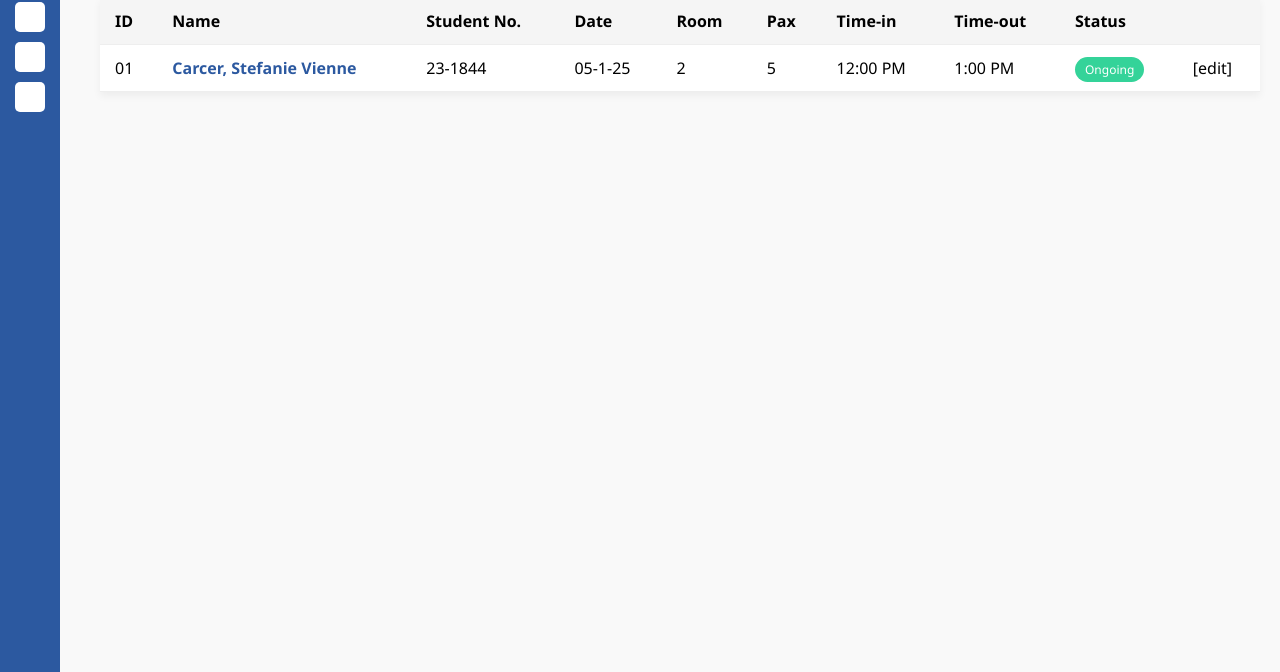
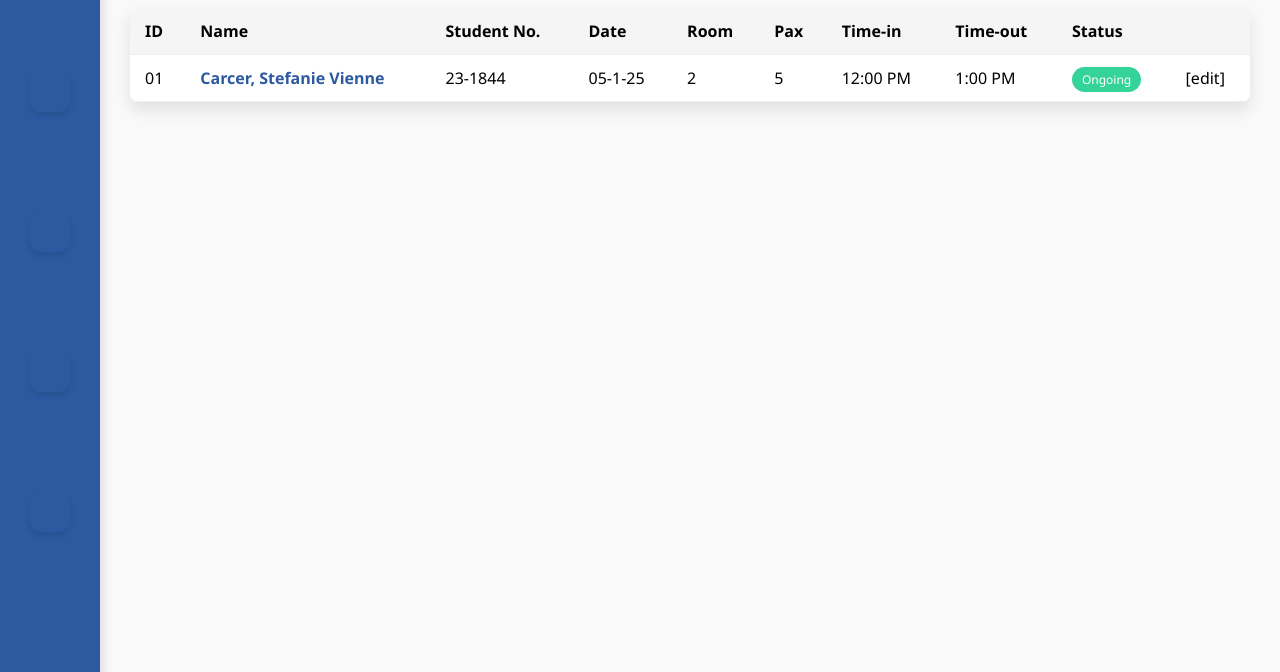
Before and after one commit to JLParan/RESERVATION, a website: page public/admin.html in a window 1280 px wide. Shown: the part 128-800 px from the top of the page. Drawn offline with Linux system fonts and the light colour scheme.

Commit message:
Update admin.css

```diff
--- a/public/admin.css
+++ b/public/admin.css
@@ -8,31 +8,68 @@ body {
     position: fixed;
     top: 0;
     left: 0;
-  width: 60px;
+    width: 80px; /* Increased width for better icon visibility */
     height: 100vh;
     background-color: #2c59a0;
     display: flex;
     flex-direction: column;
     align-items: center;
-  padding-top: 10px;
+    padding-top: 20px; /* Increased padding for better spacing */
+    border-top-right-radius: 15px; /* Rounded top corner */
+    border-bottom-right-radius: 15px; /* Rounded bottom corner */
+    box-shadow: 4px 0 8px rgba(0, 0, 0, 0.1); /* Subtle shadow for depth */
+    transition: all 0.3s ease;
+  }
+
+  .sidebar:hover {
+    width: 100px; /* Expand width on hover */
   }
 
   .logo {
-  width: 40px;
-  margin-bottom: 30px;
+    width: 50px; /* Slightly larger logo */
+    margin-bottom: 80px; /* More space for logo */
+    transition: all 0.3s ease;
   }
 
-.nav-icons .icon {
-  width: 30px;
-  height: 30px;
-  background-color: white;
-  margin: 10px 0;
-  border-radius: 5px;
+  .nav-icons {
+    display: flex;
+    flex-direction: column;
+    align-items: center;
+    width: 100%;
+  }
+
+  .icon {
+    width: 40px; /* Increased icon size for better visibility */
+    height: 40px;
+    background-color: 2c59a0;
+    margin: 50px 0;
+    border-radius: 30%;
+    display: flex;
+    justify-content: center;
+    align-items: center;
+    box-shadow: 0 4px 6px rgba(0, 0, 0, 0.1);
+    cursor: pointer;
+    transition: transform 0.3s ease, background-color 0.3s ease;
+  }
+
+  .icon:hover {
+    transform: scale(1.1); /* Scale up on hover */
+    background-color: #1a448c; /* Darker shade of blue for hover effect */
+  }
+
+  .icon i {
+    font-size: 30px; /* Slightly larger icon */
+    color: #ffffff;
+    transition: color 0.3s ease;
+  }
+
+  .icon:hover i {
+    color: white; /* White color on hover */
   }
 
   .main-content {
-  margin-left: 80px;
-  padding: 20px;
+    margin-left: 100px; /* Increased space to accommodate expanded sidebar */
+    padding: 30px;
   }
 
   .header {
@@ -43,13 +80,13 @@ body {
 
   .search {
     padding: 8px;
-  width: 200px;
+    width: 300px;
     border: 1px solid #ccc;
     border-radius: 20px;
   }
 
   .user-profile {
-  font-size: 14px;
+    font-size: 18px;
   }
 
   .role {
@@ -62,7 +99,7 @@ table {
     border-collapse: collapse;
     margin-top: 20px;
     background: white;
-  box-shadow: 0 4px 8px rgba(0,0,0,0.05);
+    box-shadow: 0 4px 8px rgba(0, 0, 0, 0.05);
   }
 
   th, td {
@@ -195,3 +232,24 @@ select {
     border-radius: 5px;
     cursor: pointer;
   }
+
+
+  table {
+    width: 100%;
+    border-collapse: collapse;
+    margin-top: 20px;
+    background: white;
+    box-shadow: 0 8px 16px rgba(0, 0, 0, 0.1); /* Add shadow effect */
+    border-radius: 8px; /* Optional: Adds rounded corners to the table */
+    overflow: hidden; /* Ensures the border-radius works properly */
+  }
+
+  th, td {
+    padding: 12px 15px;
+    border-bottom: 1px solid #eee;
+    text-align: left;
+  }
+
+  th {
+    background-color: #f5f5f5;
+  }
```
Lines whose indentation alone changed are shown as unchanged.
